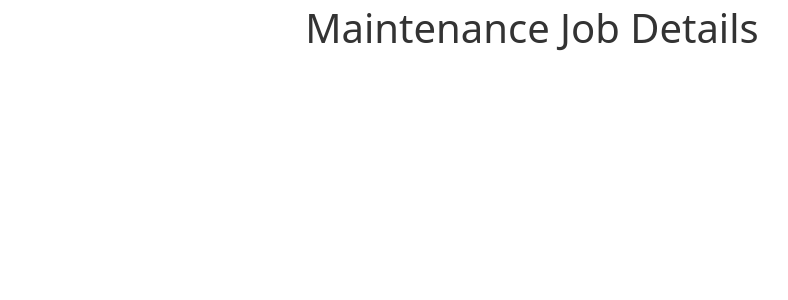
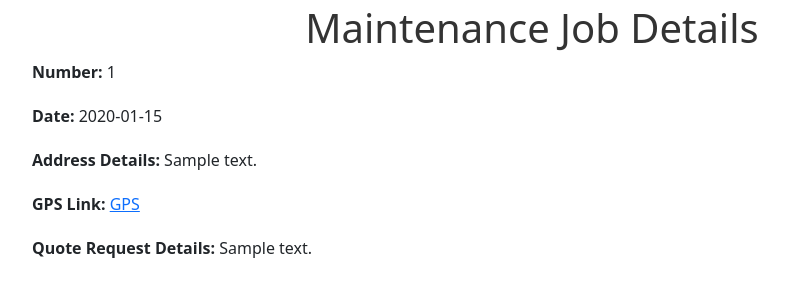
Before and after one commit to wizzardx/manies_maintenance_manager, a Django app: template marnies_maintenance_manager/templates/jobs/job_detail.html in a window 1280 px wide. Shown: the part 56-356 px from the top of the page, without its empty margins (108-896 px from the left). Run offline with Django 4.2, Linux system fonts and the light colour scheme; the template is opened without the code that fills it: most values are stand-ins (such as "Sample title", 1, 10 or a date in 2020); some libraries are stand-ins or nearby versions.

Commit message:
Show Job Details in Job Details page

```diff
--- a/marnies_maintenance_manager/templates/jobs/job_detail.html
+++ b/marnies_maintenance_manager/templates/jobs/job_detail.html
@@ -5,4 +5,19 @@
 {% endblock title %}
 {% block content %}
   <h1>Maintenance Job Details</h1>
+  <p>
+    <strong>Number:</strong> {{ job.number }}
+  </p>
+  <p>
+    <strong>Date:</strong> {{ job.date|date:"Y-m-d" }}
+  </p>
+  <p>
+    <strong>Address Details:</strong> {{ job.address_details }}
+  </p>
+  <p>
+    <strong>GPS Link:</strong> <a href="{{ job.gps_link }}">GPS</a>
+  </p>
+  <p>
+    <strong>Quote Request Details:</strong> {{ job.quote_request_details }}
+  </p>
 {% endblock content %}
```
Also changed, not shown: marnies_maintenance_manager/jobs/tests/views/test_job_detail_view.py (+26 -0 lines).
